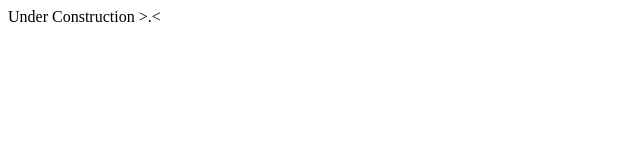
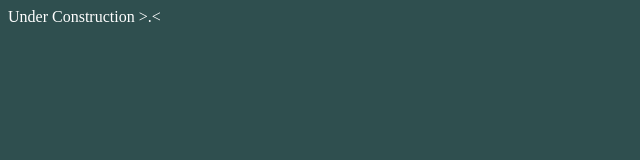
Before and after one commit to heathhile/TOP_Landing_Page, a plain HTML site: page index.html in a window 1280 px wide. Shown: the whole page, without its empty margins (0-640 px from the left). Drawn offline with Linux system fonts and the light colour scheme.

Commit message:
duh, forgot to link stylesheet

```diff
--- a/index.html
+++ b/index.html
@@ -4,6 +4,7 @@
     <meta charset="UTF-8">
     <meta http-equiv="X-UA-Compatible" content="IE=edge">
     <meta name="viewport" content="width=device-width, initial-scale=1.0">
+    <link rel="stylesheet" href="style.css">
     <title>Things go here</title>
 </head>
 <body>
--- a/style.css
+++ b/style.css
@@ -4,4 +4,5 @@
 
 body {
     background-color: darkslategrey;
+    color: white;
 }
```
